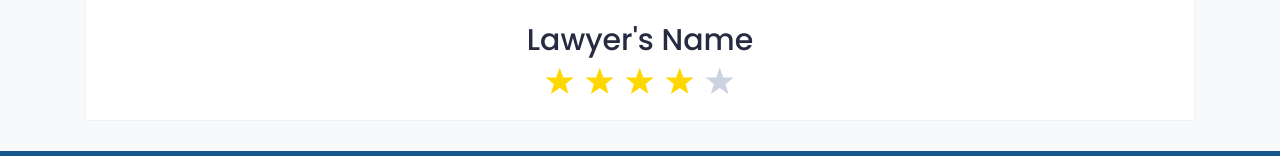
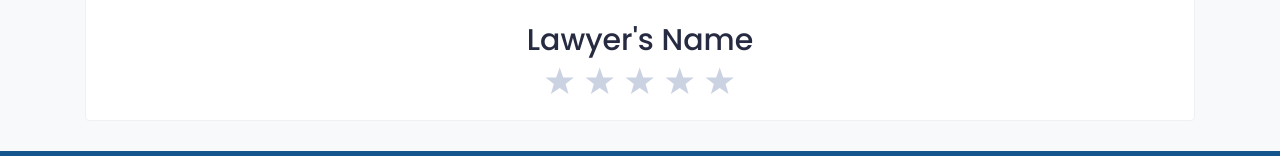
Before and after one commit to a4w/ruslan-legal-service, a React (Create React App) app in the folder frontend/legal-service-app/: page /rate in a window 1280 px wide. Shown: the part 262-418 px from the top of the page. Built offline with nearby package versions, Linux system fonts and the light colour scheme.

Commit message:
Added star rating review

```diff
--- a/frontend/legal-service-app/src/LawyerRating.js
+++ b/frontend/legal-service-app/src/LawyerRating.js
@@ -3,6 +3,7 @@ import StarRatings from "react-star-ratings";
 
 const LawyerRating = () => {
     const [rating, setRating] = useState(0);
+    const [review, setReview] = useState("");
     const imgStyle = {
         borderRadius: "120px",
         height: "120px",
@@ -33,10 +34,11 @@ const LawyerRating = () => {
                         style={{ display: "flex" }}
                     >
                         <StarRatings
-                            rating={4}
+                            rating={rating}
                             starRatedColor="gold"
                             starDimension="30px"
                             starSpacing="5px"
+                            changeRating={(r, n) => setRating(r)}
                             numberOfStars={5}
                             name="rating"
                         />
```
